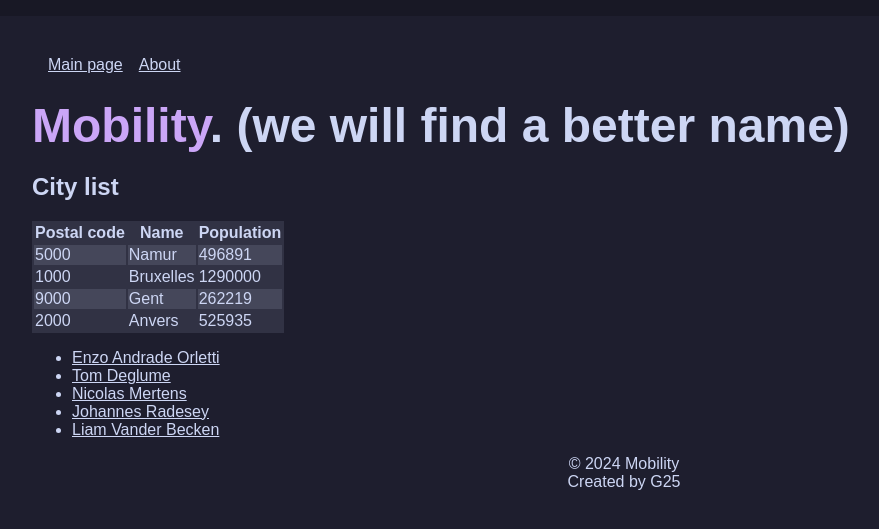
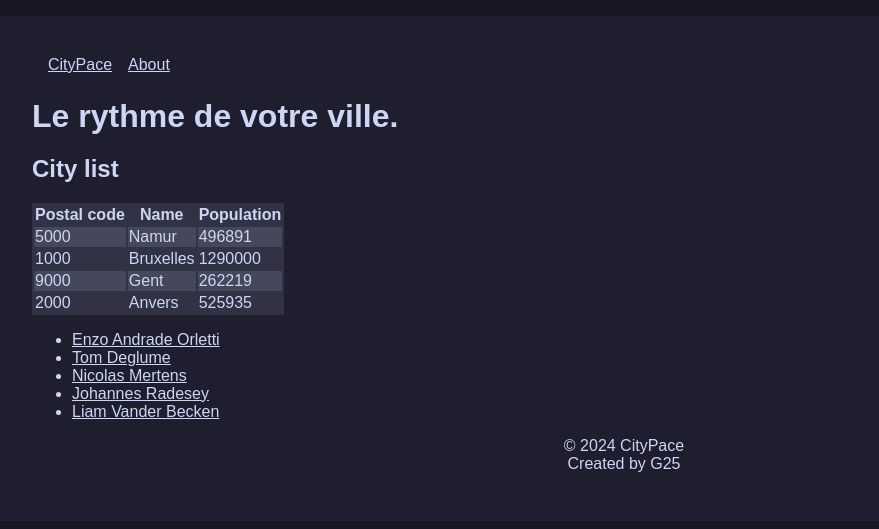
Before and after one commit to orlettienzo/CityPace, a Flask app: page / in a window 1280 px wide. Shown: the top 529 px of the page, without its empty margins (16-895 px from the left). Run offline with Flask 3, Linux system fonts and the light colour scheme; some web fonts are replaced.

Commit message:
marketing

```diff
--- a/mobility/static/style.css
+++ b/mobility/static/style.css
@@ -60,7 +60,7 @@ h1 {
     font-weight: 700;
     font-style: normal;
     margin: 1rem 0;
-    font-size: 3em;
+    font-size: 2em;
 }
 
 table {
@@ -103,4 +103,5 @@ header {
 
 .special {
     color: var(--primary);
+    font-weight: 700;
 }
--- a/mobility/templates/about.html
+++ b/mobility/templates/about.html
@@ -3,15 +3,15 @@
 <head>
     <meta charset="UTF-8">
     <title>About</title>
+    <link rel="stylesheet" href="../static/style.css">
     <link rel="stylesheet" href="https://use.typekit.net/khf5jdz.css">
     <link rel="stylesheet" href="{{ url_for('static', filename='style.css') }}">
 </head>
 <body>
     <nav>
         <ul>
-            <li><a href="/">Main page</a></li>
+            <li><a href="/">CityPace</a></li>
             <li><a href="/about">About</a></li>
-
         </ul>
     </nav>
 
--- a/mobility/templates/base.html
+++ b/mobility/templates/base.html
@@ -2,8 +2,8 @@
 <html lang="en">
 <head>
     <meta charset="UTF-8">
-    <title>My App</title>
-    <!-- <link rel="stylesheet" href="../static/style.css"> -->
+    <title>CityPace - Le rythme de votre ville</title>
+    <link rel="stylesheet" href="../static/style.css">
     <link rel="stylesheet" href="{{ url_for('static', filename='style.css') }}">
     <link rel="stylesheet" href="https://use.typekit.net/khf5jdz.css">
 </head>
@@ -11,13 +11,13 @@
 
     <nav>
         <ul>
-            <li><a href="/">Main page</a></li>
+            <li><a href="/">CityPace</a></li>
             <li><a href="/about">About</a></li>
         </ul>
     </nav>
 
     <div class="content">
-        <h1><span class="special">Mobility</span>. (we will find a better name)</h1>
+        <h1>Le rythme de votre ville.</h1>
 
         <h2>City list</h2>
         <table>
@@ -43,7 +43,7 @@
         </ul>
     </div>
     <footer>
-        <p>© 2024 Mobility<br>Created by G25</p>
+        <p>© 2024 CityPace<br>Created by G25</p>
     </footer>
 </body>
 </html>
```
